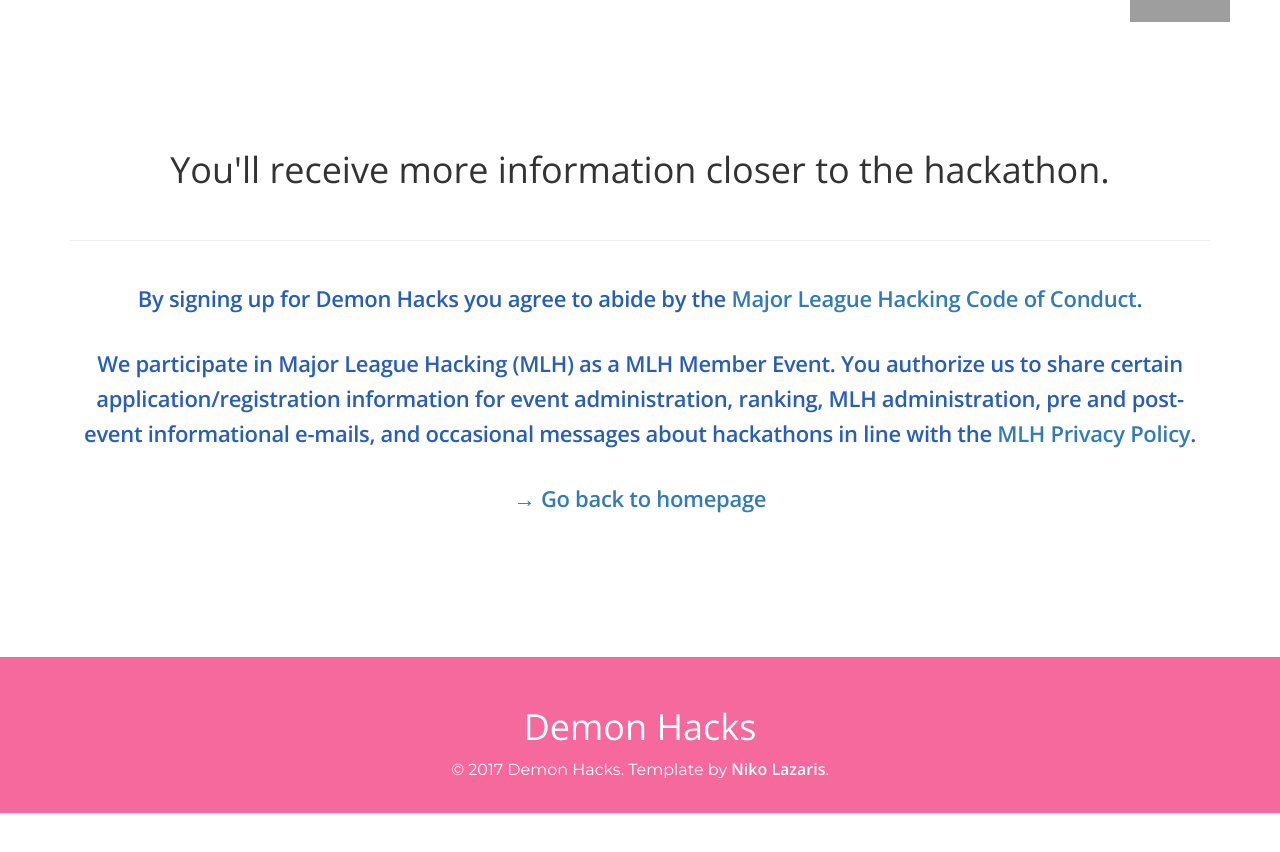
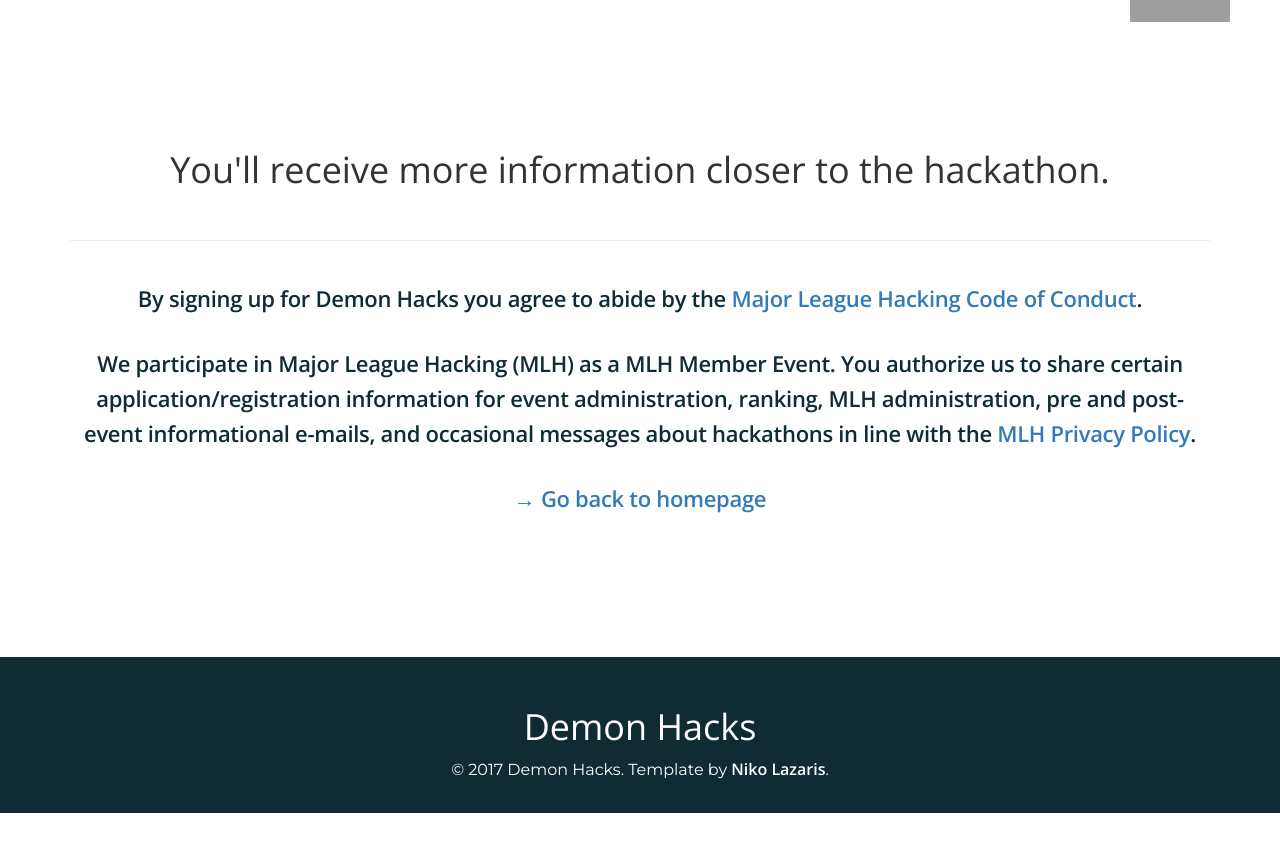
Before and after one commit to MLH/mlh-hackathon-boilerplate, a Jekyll site: the page built from success.html, in a window 1280 px wide. Shown: the top 852 px of the page. Built offline with Jekyll 4.4.1, drawn with Linux system fonts in a browser that asks for light colours; nearby versions of some CDN libraries; grey boxes are pictures that could not be loaded.

Commit message:
Updating colors.

```diff
--- a/css/original.css
+++ b/css/original.css
@@ -12,7 +12,7 @@
 
 /*
  * Primary Blue: #44D5FF;
- * Dark Blue: #285eb7;
+ * Dark Blue: #44D5FF;
  * Primary Pink: #FF7FA8;
  */
 
@@ -49,7 +49,7 @@
  */
 
 .hero {
-  background-color: #285eb7;
+  background-color: #44D5FF;
   min-height: 110vh;
 }
 
@@ -58,7 +58,7 @@
 }
 
 .hero hr {
-  border-top: 15px solid #285eb7;
+  border-top: 15px solid #0F2C34;
   margin: 0;
   position: relative;
   top: -14px;
@@ -95,9 +95,9 @@
 
 .hero .buttons a {
   background: #fff;
-  border: 10px solid #285eb7;
+  border: 10px solid #0F2C34;
   border-radius: 40px;
-  color: #285eb7;
+  color: #0F2C34;
   display: inline;
   font-family: Montserrat;
   font-size: 24px;
@@ -109,7 +109,7 @@
 
 .hero .buttons a:hover,
 .hero .buttons a:focus {
-  background-color: #285eb7;
+  background-color: #44D5FF;
   color: #fff;
   transition: all 0.2s ease;
 }
@@ -130,7 +130,7 @@
 }
 
 .about p {
-  color: #285eb7;
+  color: #0F2C34;
   font-weight: 600;
   font-size: 22px;
   line-height: 1.6em;
@@ -196,7 +196,7 @@
 }
 
 .faq .question hr {
-  border-top: 8px solid #285eb7;
+  border-top: 8px solid #44D5FF;
   margin: 20px 0;
   width: 80px;
 }
@@ -217,7 +217,7 @@
  */
 
 .footer {
-  background-color: #F5699C;
+  background-color: #0F2C34;
   color: #fff;
   padding: 30px 0;
 }
```
